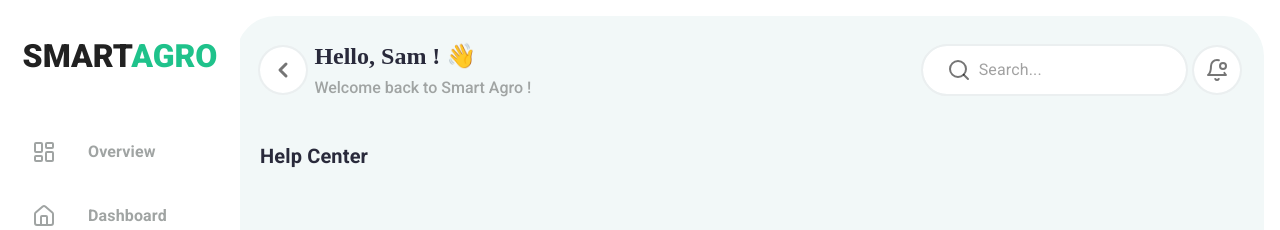
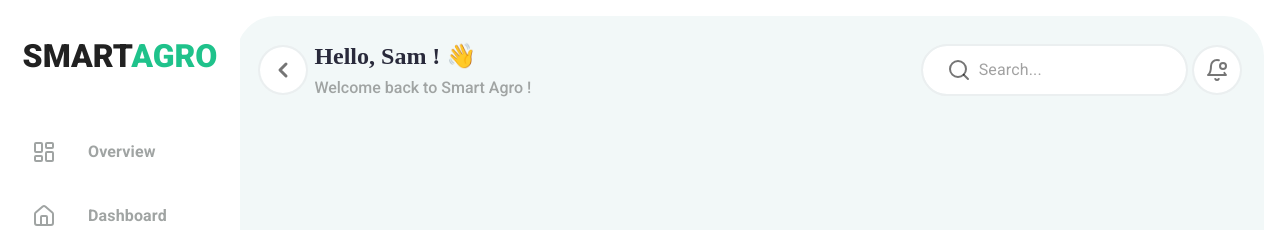
Before and after one commit to SambhajiShinde1234/saas-web-application-smart-agro, a React (Vite) app: page /help-center in a window 1280 px wide. Shown: the top 230 px of the page. Built offline with nearby package versions, Linux system fonts and the light colour scheme.

Commit message:
changes support page routing

```diff
--- a/src/pages/help-center/HelpCenter.jsx
+++ b/src/pages/help-center/HelpCenter.jsx
@@ -3,7 +3,7 @@ import DxPrimaryTypography from '../../components/ui/DxPrimaryTypography';
 const Support = () => {
   return (
     <StyledCardStack>
-      <DxPrimaryTypography variant="h6">Help Center</DxPrimaryTypography>
+      {/* <DxPrimaryTypography variant="h6">Help Center</DxPrimaryTypography> */}
     </StyledCardStack>
   );
 };
```
